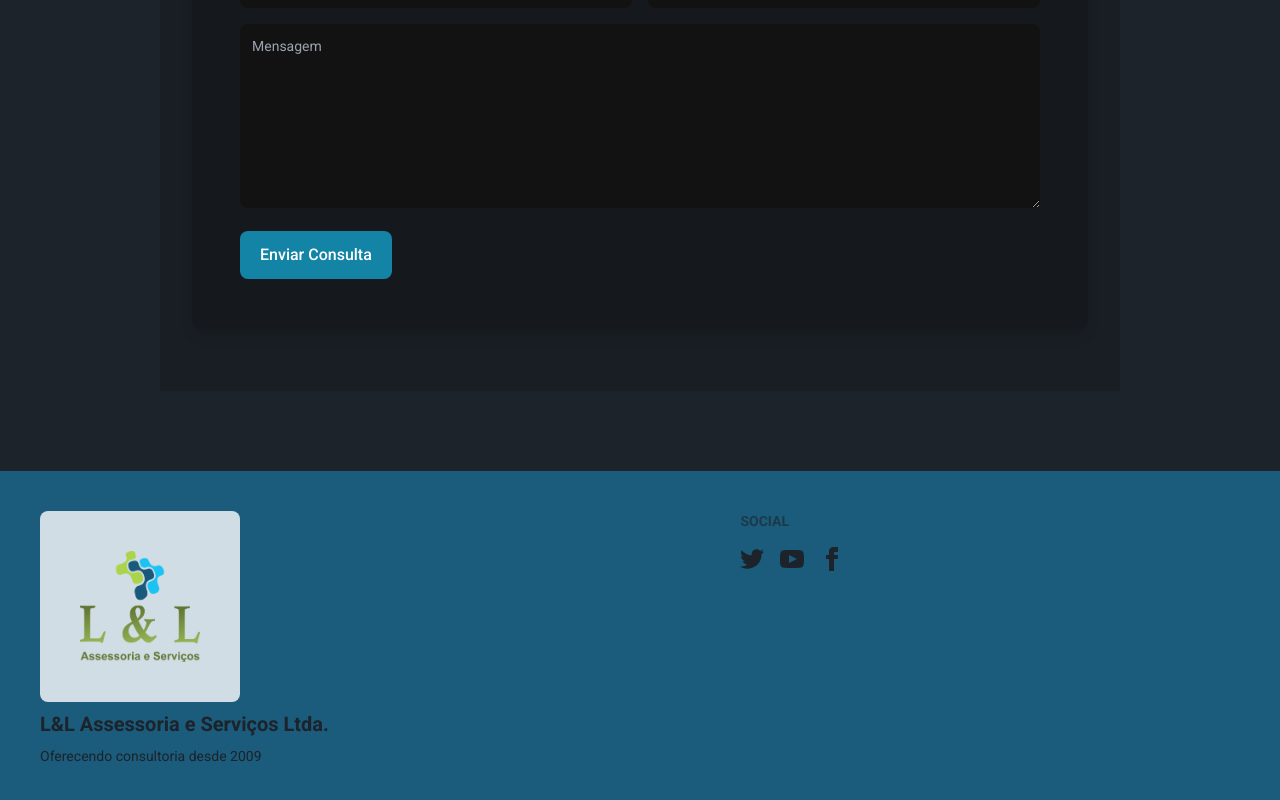
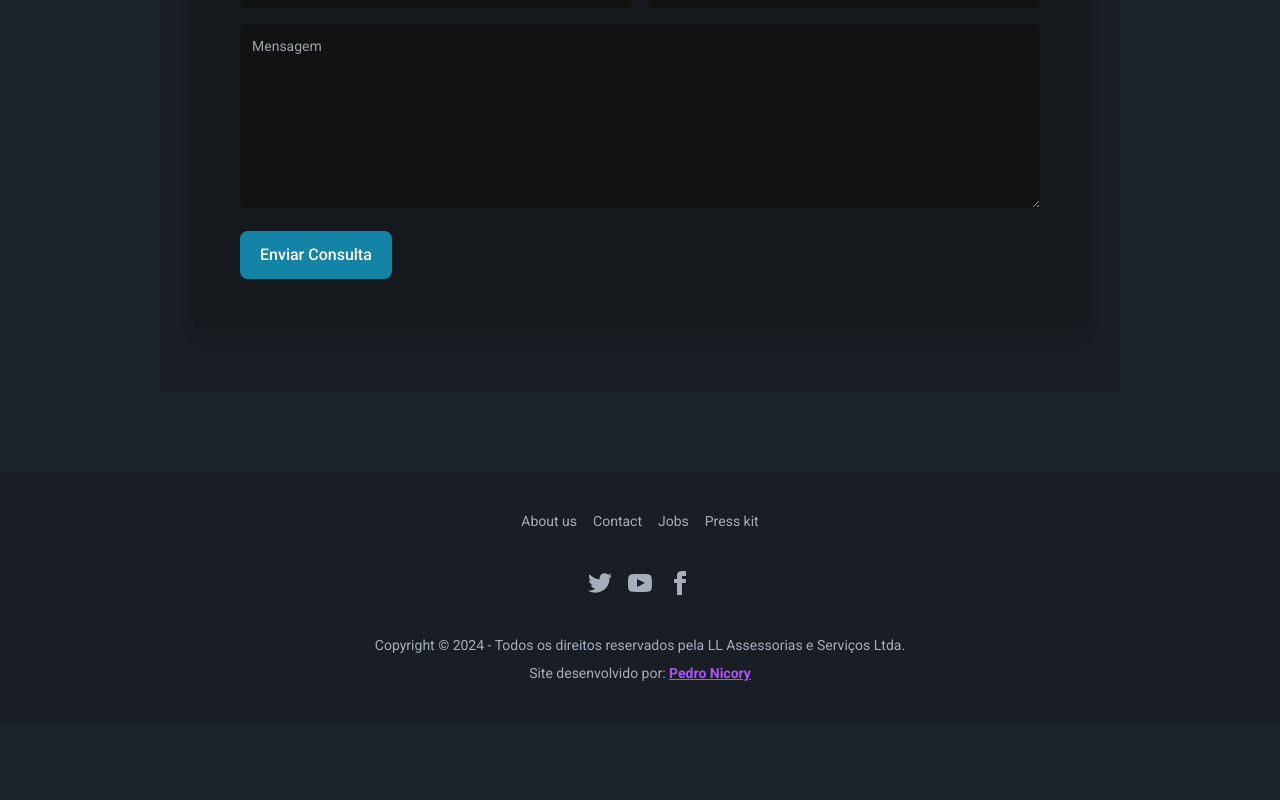
Before and after one commit to nicoryy/llassessoria-nextjs, a Next.js app: page / in a window 1280 px wide. Shown: the part 4392-5192 px from the top of the page. After the commit the page ends 5115 px from the top, so only its background shows below. Built offline with nearby package versions, Linux system fonts and the light colour scheme.

Commit message:
style refactoref

```diff
--- a/components/layout/Footer.tsx
+++ b/components/layout/Footer.tsx
@@ -3,21 +3,14 @@ import logo from "@/assets/logoSquare.png";
 
 const Footer = () => {
   return (
-    <footer className="footer bg-accent text-base-100 p-10">
-      <aside>
-        <Image
-          width={200}
-          height={200}
-          className="bg-accent-content rounded-lg p-10"
-          loading="lazy"
-          src={logo}
-          alt="L&L Assessoria e Serviços"
-        />
-        <p className="text-xl font-bold">L&L Assessoria e Serviços Ltda.</p>
-        <p className="text-sm">Oferecendo consultoria desde 2009</p>
-      </aside>
+    <footer className="footer footer-center bg-base-200 text-base-content rounded p-10">
+      <nav className="grid grid-flow-col gap-4">
+        <a className="link link-hover">About us</a>
+        <a className="link link-hover">Contact</a>
+        <a className="link link-hover">Jobs</a>
+        <a className="link link-hover">Press kit</a>
+      </nav>
       <nav>
-        <h6 className="footer-title">Social</h6>
         <div className="grid grid-flow-col gap-4">
           <a>
             <svg
@@ -54,6 +47,22 @@ const Footer = () => {
           </a>
         </div>
       </nav>
+      <aside>
+        <p>
+          Copyright © {new Date().getFullYear()} - Todos os direitos reservados pela LL Assessorias
+          e Serviços Ltda.
+        </p>
+        <p>
+          Site desenvolvido por:{" "}
+          <a
+            target="_blank"
+            className="link text-purple-500 font-bold"
+            href="https://github.com/nicoryy"
+          >
+            Pedro Nicory
+          </a>
+        </p>
+      </aside>
     </footer>
   );
 };
```
